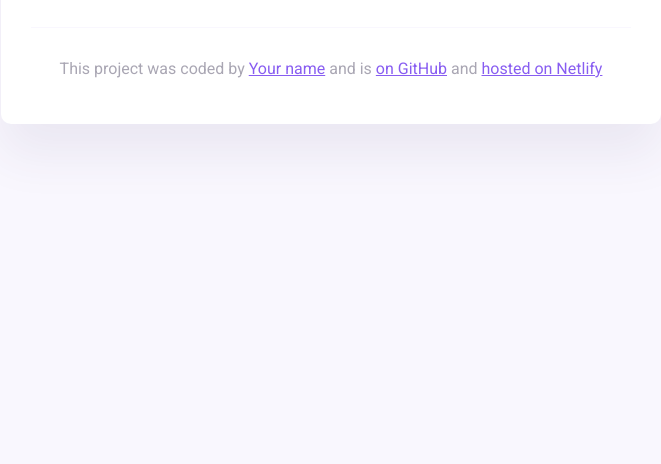
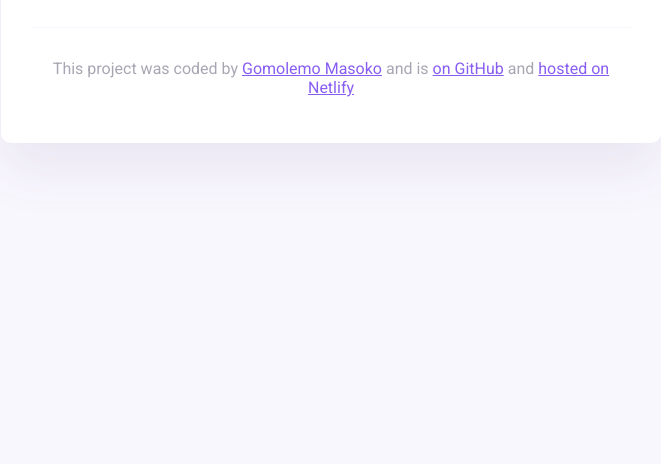
Before and after one commit to GomolemoMasoko/Ops-Challenge--forked-, a website built with Parcel: page index.html in a window 1280 px wide. Shown: the part 336-800 px from the top of the page, without its empty margins (309-970 px from the left). Built offline with nearby package versions, Linux system fonts and the light colour scheme.

Commit message:
updated my profile link

```diff
--- a/index.html
+++ b/index.html
@@ -47,7 +47,7 @@
       <footer>
         <p>
           This project was coded by
-          <a href="#" target="_blank">Your name</a> and is
+          <a href="https://github.com/GomolemoMasoko" target="_blank">Gomolemo Masoko</a> and is
           <a href="#" target="_blank"> on GitHub</a> and
           <a href="#" target="_blank">hosted on Netlify</a>
         </p>
```
